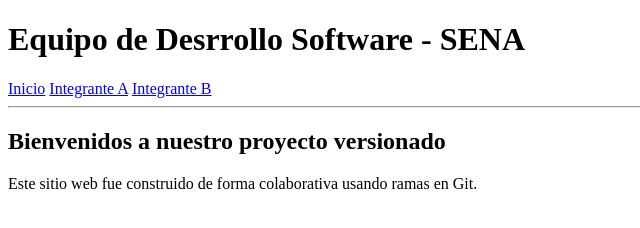
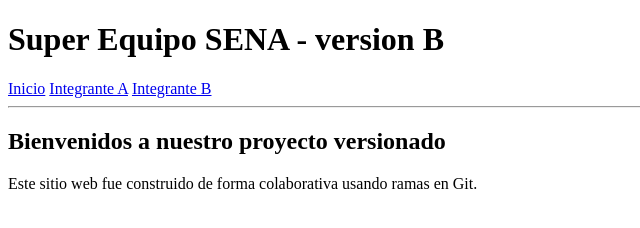
Before and after one commit to carollizeth109-ship-it/proyecto-equipo-adso, a plain HTML site: page index.html in a window 1280 px wide. Shown: the whole page, without its empty margins (0-640 px from the left). Drawn offline with Linux system fonts and the light colour scheme.

Commit message:
Se actualizo el titulo de index.html version B

```diff
--- a/index.html
+++ b/index.html
@@ -7,7 +7,7 @@
 </head>
 <body>
     <header>
-        <h1>Equipo de Desrrollo Software - SENA</h1>
+        <h1>Super Equipo SENA - version B</h1>
         <nav>
             <a href="index.html">Inicio</a>
             <a href="perfil-a.html">Integrante A</a>
```
